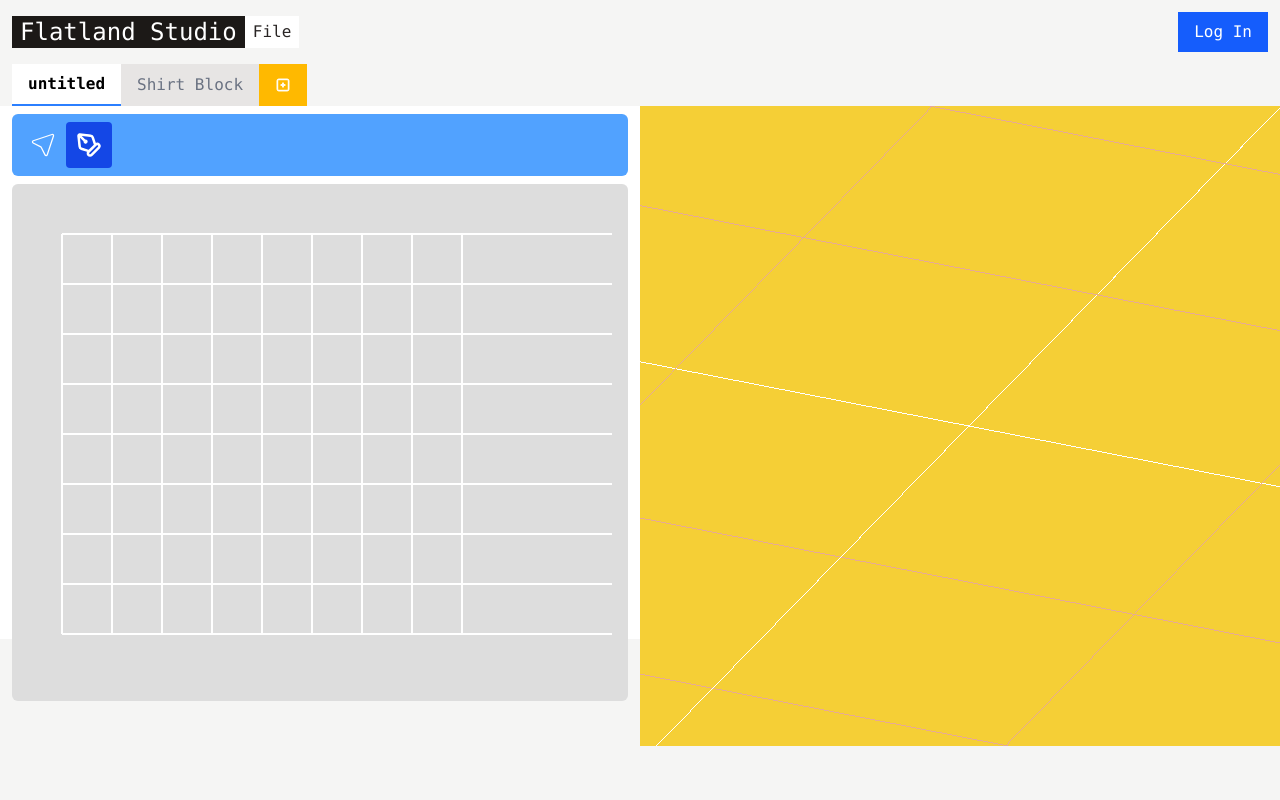
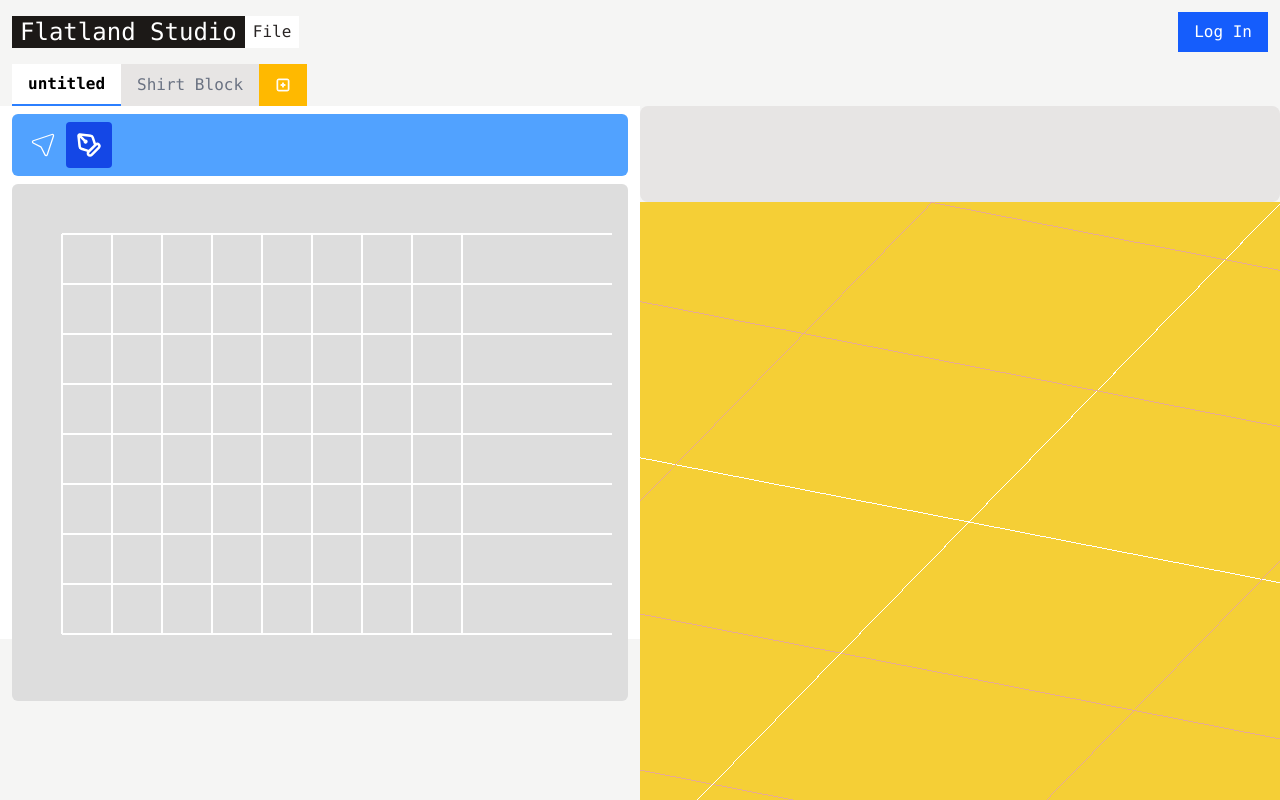
Before and after one commit to twaldorf/flatland-client, a React (Vite) app: page / in a window 1280 px wide. Built offline with nearby package versions, Linux system fonts and the light colour scheme.

Commit message:
fix piece thumbnail drawing

```diff
--- a/src/2D/commands/PathToolClosePathCommand.ts
+++ b/src/2D/commands/PathToolClosePathCommand.ts
@@ -5,6 +5,9 @@ import { drawCanvasFromState } from "../rendering/canvas";
 import { changeTool } from "../tools/changeTool";
 import { createPolygonPlane } from "../../3D/geometry/polygon";
 import { useAppState } from "../../UI/store";
+import { generatePieceThumbnail } from "../rendering/drawPieceThumbnail";
+import { generateUUID } from "three/src/math/MathUtils";
+import { Piece } from "../../types";
 
 export class PathToolClosePathCommand implements Command {
   private path: number[]; // This is the path without the closing point
@@ -33,7 +36,15 @@ export class PathToolClosePathCommand implements Command {
     state.c_selected_shapes = [ this.shapeIndex ];
 
     // Update UI pieces list
-    useAppState.getState().addPiece({ name: "piece", shapeIndex: this.shapeIndex });
+    const piece:Piece = {
+      name: `piece${useAppState.getState().pieces.length}`,
+      shapeIndex: this.shapeIndex, id:generateUUID(),
+      canvas: null,
+      thumb: null
+    };
+
+    piece.canvas = generatePieceThumbnail(piece);
+    useAppState.getState().addPiece(piece);
 
     // Store index
     this.pathIndex = state.c_activePath;
--- a/src/2D/rendering/drawPieceThumbnail.ts
+++ b/src/2D/rendering/drawPieceThumbnail.ts
@@ -5,11 +5,17 @@ import { getShapeBoundingRect } from "../geometry/boundingBox";
 import { drawShapeNormalized } from "./drawPaths";
 import { getBuffer, getOnscreenBuffer } from "./getBuffer";
 
+// Apply the thumbnail to the canvas
 export function drawPieceThumbnail(piece:Piece, canvas: HTMLCanvasElement) {
 
   const context = canvas.getContext("2d") as CanvasRenderingContext2D;
 
-  // const { context, canvas } = getOnscreenBuffer(`preview_${piece.id}`);
+  if (piece.canvas) context.drawImage(piece.canvas, 0, 0);
+}
+
+// draw the shape to an offscreen canvas, this should be called as the piece is made or updated
+export function generatePieceThumbnail( piece:Piece ) {
+  const { context, canvas } = getBuffer(`preview_${piece.name}`);
 
   const box = getShapeBoundingRect(state.c_shapes[piece.shapeIndex]);
 
@@ -19,5 +25,5 @@ export function drawPieceThumbnail(piece:Piece, canvas: HTMLCanvasElement) {
 
   drawShapeNormalized(state.c_shapes[piece.shapeIndex], context);
 
-  piece.thumb = canvas;
+  return canvas;
 }
--- /dev/null
+++ b/src/UI/inventory/Piece.tsx
@@ -0,0 +1,20 @@
+import { useRef, useEffect } from "react";
+import { drawPieceThumbnail } from "../../2D/rendering/drawPieceThumbnail";
+import { Piece } from "../../types";
+
+export const PieceComponent = ({ piece }: { piece: Piece }) => {
+  const thumbnailRef = useRef<HTMLCanvasElement>(null);
+
+  useEffect(() => {
+    if (thumbnailRef.current) {
+      drawPieceThumbnail(piece, thumbnailRef.current);
+    }
+  }, [piece]);
+
+  return (
+    <li className="my-auto mx-2">
+      <canvas className="max-h-12" ref={thumbnailRef}></canvas>
+      {piece.name}
+    </li>
+  );
+};
--- a/src/UI/inventory/Pieces.tsx
+++ b/src/UI/inventory/Pieces.tsx
@@ -1,24 +1,49 @@
 import { useRef } from "react";
 import { drawPieceThumbnail } from "../../2D/rendering/drawPieceThumbnail";
 import { useAppState } from "../store";
+import { Piece } from "../../types";
+import { PieceComponent } from "./Piece";
 
-export const Pieces = (props:PiecesProps) => {
+interface PiecesProps {
 
+}
+
+export const Pieces = () => {
   const pieces = useAppState((state) => state.pieces);
-  const thumbnailRef = useRef<HTMLCanvasElement>(null);
 
   return (
-    <div>
-      { pieces.map((piece:Piece) => {
-        if (thumbnailRef.current) {
-          drawPieceThumbnail(piece, thumbnailRef.current);
-        };
+    <ul className="rounded-lg bg-stone-200 min-h-24 flex flex-row">
+      {pieces.map((piece) => (
+        <PieceComponent key={piece.id} piece={piece} />
+      ))}
+    </ul>
+  );
+};
 
-        return (
-          <li>{piece.name}
-            <canvas ref={thumbnailRef}></canvas>
-          </li>)
-      })}
-    </div>
-  )
-}
+
+// export const Pieces = (props:PiecesProps) => {
+
+//   const pieces = useAppState((state) => state.pieces);
+//   const thumbnailRef = useRef<HTMLCanvasElement>(null);
+
+//   return (
+//     <ul style={ulStyle} className="rounded-lg bg-stone-200 min-h-24 flex flex-row">
+//       { pieces.map((piece:Piece) => {
+//         if (thumbnailRef.current) {
+//           console.log('drawing', piece.name)
+//           drawPieceThumbnail(piece, thumbnailRef.current);
+//         };
+
+//         return (
+//           <li className="my-auto mx-2">
+//             <canvas className="max-h-12" ref={thumbnailRef}></canvas>
+//             {piece.name}
+//           </li>)
+//       })}
+//     </ul>
+//   )
+// }
+
+// const ulStyle = {
+
+// }
--- a/src/UI/store.ts
+++ b/src/UI/store.ts
@@ -1,5 +1,5 @@
 import { create } from 'zustand';
-import { Tool, ToolName } from '../types';
+import { Piece, Tool, ToolName } from '../types';
 
 interface AppState {
   selectedTool: ToolName;
--- a/src/types.ts
+++ b/src/types.ts
@@ -100,8 +100,8 @@ type Mode = 'default' |
             'group-select';
 
 export interface BufferBundle {
-  canvas: OffscreenCanvas | HTMLCanvasElement;
-  context: OffscreenCanvasRenderingContext2D | CanvasRenderingContext2D;
+  canvas: OffscreenCanvas;
+  context: OffscreenCanvasRenderingContext2D;
 }
 
 export type BufferType = "preview" | "points" | "paths" | "shapes" | "grid" | "cursor_preview" | "shape_preview" | string;
@@ -124,6 +124,7 @@ export interface Piece {
   shapeIndex: number;
   name: string;
   thumb: HTMLCanvasElement;
+  canvas: OffscreenCanvas;
   // name is also the key to thhe thumbnail map
   // area: number;
 }
```
Also changed, not shown: 4 other files (tests, documents, lock files or other folders).
